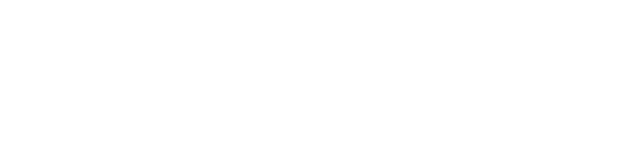
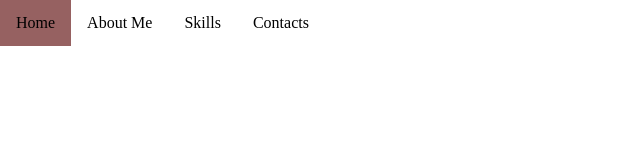
Before and after one commit to abdallahA12/My_Page, a plain HTML site: page index.html in a window 1280 px wide. Shown: the whole page, without its empty margins (0-640 px from the left). Drawn offline with Linux system fonts and the light colour scheme.

Commit message:
added a navbar container

```diff
--- a/css/styles.css
+++ b/css/styles.css
@@ -0,0 +1,27 @@
+body {
+    padding: 0;
+    margin: 0;
+ }
+ul {
+    list-style-type: none;
+    margin: 0;
+    padding: 0;
+    overflow: hidden;
+}
+
+  li {
+    float: left;
+  }
+
+  li a {
+    display: block;
+    color: rgb(0, 0, 0);
+    text-align: center;
+    padding: 14px 16px;
+    text-decoration: none;
+  }
+
+
+  li a:hover {
+    background-color: rgb(150, 97, 97);
+  }
--- a/index.html
+++ b/index.html
@@ -8,6 +8,15 @@
     <link rel="stylesheet" href="/css/styles.css">
 </head>
 <body>
-
+    <header>
+    <nav>
+        <ul>
+            <li><a href="#">Home</a> </li>
+            <li><a href="#">About Me</a> </li>
+            <li><a href="#">Skills</a> </li>
+            <li><a href="#">Contacts</a> </li>
+        </ul>
+    </nav>
+    </header>
 </body>
 </html>
```
